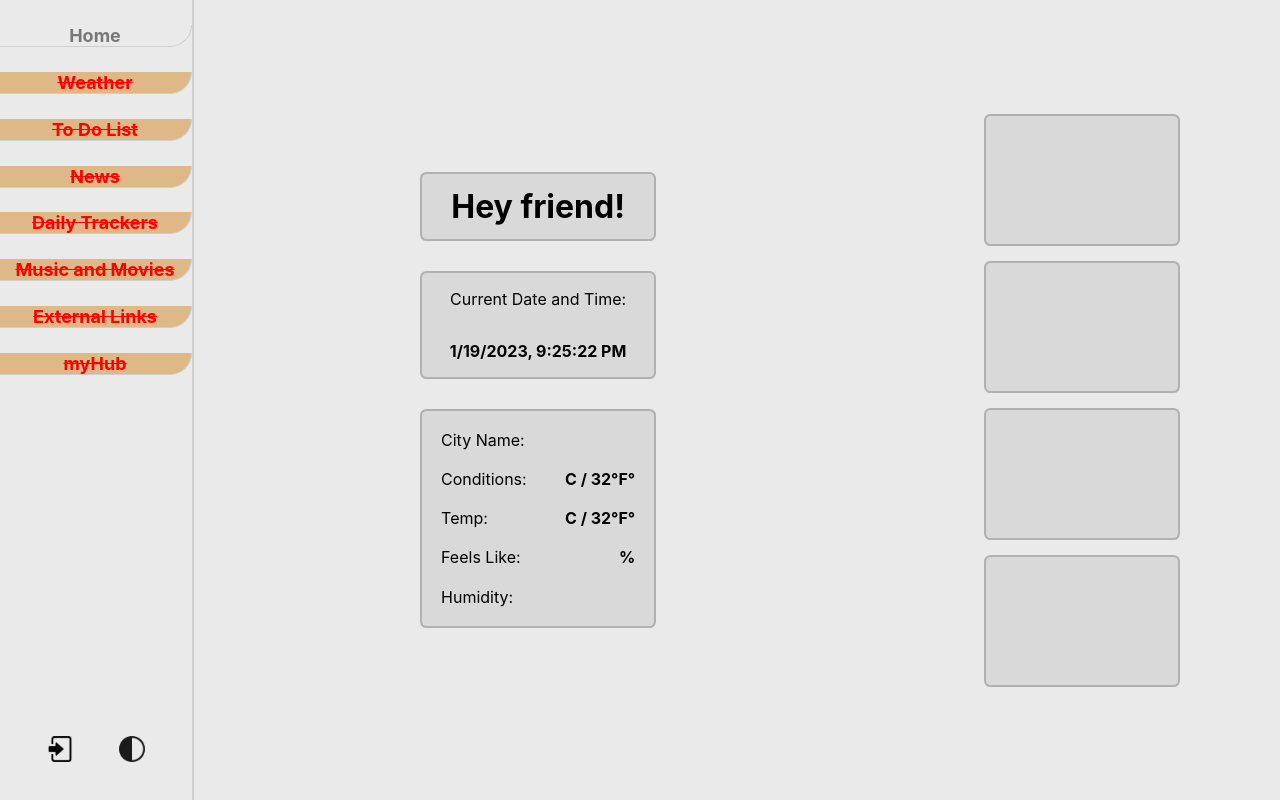
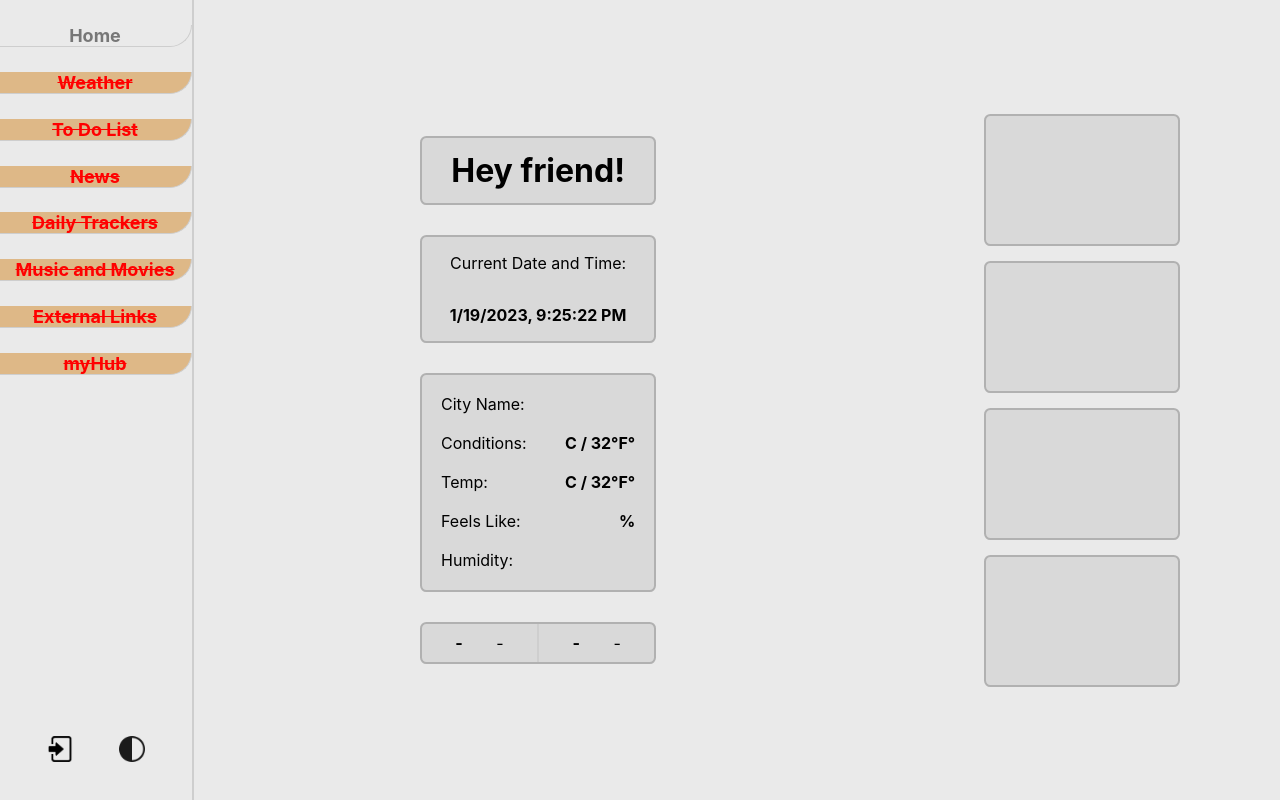
Before and after one commit to AxelrodAsaf/AsafDash, a React (Create React App) app: page / in a window 1280 px wide. Shown: the top 800 px of the page. Built offline with nearby package versions, Linux system fonts and the light colour scheme; no server answers.

Commit message:
Added live crncyCnvrtr to home;

```diff
--- a/package.json
+++ b/package.json
@@ -10,7 +10,10 @@
     "axios": "^1.2.3",
     "firebase": "^9.15.0",
     "react": "^18.2.0",
+    "react-currency-conv": "^1.1.0",
     "react-dom": "^18.2.0",
+    "react-dropdown": "^1.11.0",
+    "react-icons": "^4.7.1",
     "react-router-dom": "^6.7.0",
     "react-scripts": "5.0.1",
     "web-vitals": "^2.1.4"
--- a/src/pages/Home.jsx
+++ b/src/pages/Home.jsx
@@ -3,6 +3,7 @@ import Navbar from '../components/Navbar';
 import axios from "axios";
 import '../styles/App.css';
 import { async } from '@firebase/util';
+import CurrencyConverter from 'react-currency-conv/dist/currencyConverter';
 
 function Home(props) {
     const [weatherData, setWeatherData] = useState({});
@@ -11,6 +12,8 @@ function Home(props) {
     const [localHumidity, setLocalHumidity] = useState('');
     const [localFeelsLike, setLocalFeelsLike] = useState('');
     const [localWeatherType, setLocalWeatherType] = useState('');
+    const [convCurrency, setConvCurrency] = useState('');
+    const [convCurrency2, setConvCurrency2] = useState('');
     var loggedInUser = JSON.parse(localStorage.getItem('loggedInUser'));
     const [temp, setTemp] = useState(true)
 
@@ -64,6 +67,51 @@ function Home(props) {
     },[localWeatherType])
 
 
+    // Currency converter widget:
+        // USD to ILS
+    useEffect(() => {
+        const options = {
+            method: 'GET',
+            url: 'https://currency-converter-by-api-ninjas.p.rapidapi.com/v1/convertcurrency',
+            params: { have: 'USD', want: 'ILS', amount: '1' },
+            headers: {
+                'X-RapidAPI-Key': '403e5d243dmsh3c412b6a6d053d7p199ec7jsn140646d96bb9',
+                'X-RapidAPI-Host': 'currency-converter-by-api-ninjas.p.rapidapi.com'
+            }
+        };
+        axios.request(options).then(function (response) {
+            console.log(response.data);
+            setConvCurrency(response.data)
+        }).catch(function (error) {
+            console.error(error);
+        });
+    }, []);
+        // ILS to USD
+    useEffect(() => {
+        const options = {
+            method: 'GET',
+            url: 'https://currency-converter-by-api-ninjas.p.rapidapi.com/v1/convertcurrency',
+            params: { have: 'ILS', want: 'USD', amount: '1' },
+            headers: {
+                'X-RapidAPI-Key': '403e5d243dmsh3c412b6a6d053d7p199ec7jsn140646d96bb9',
+                'X-RapidAPI-Host': 'currency-converter-by-api-ninjas.p.rapidapi.com'
+            }
+        };
+        axios.request(options).then(function (response) {
+            console.log(response.data);
+            setConvCurrency2(response.data)
+        }).catch(function (error) {
+            console.error(error);
+        });
+    }, []);
+
+
+
+
+
+
+
+
     return (
         <div className='all-css'>
             <Navbar />
@@ -98,6 +146,29 @@ function Home(props) {
                             <p><strong>{localHumidity? localHumidity : <></>}%</strong></p>
                         </div>
                     </div>
+                    <div className="home-currency widget">
+                        <div className="home-currency-left">
+                            <div className="home-currency-left-sub">
+                                <strong>{convCurrency.new_currency}-</strong>
+                                <strong>{convCurrency.new_amount}</strong>
+                            </div>
+                            <div className="home-currency-left-sub">
+                                <p>{convCurrency.old_currency}-</p>
+                                <p>{convCurrency.old_amount}</p>
+                            </div>
+                        </div>
+                        <div className="home-currency-vl"/>
+                        <div className="home-currency-right">
+                            <div className="home-currency-right-sub">
+                                <strong>{convCurrency2.new_currency}-</strong>
+                                <strong>{convCurrency2.new_amount}</strong>
+                            </div>
+                            <div className="home-currency-right-sub">
+                                <p>{convCurrency2.old_currency}-</p>
+                                <p>{convCurrency2.old_amount}</p>
+                            </div>
+                        </div>
+                    </div>
                 </div>
                 <div className="home-right">
                     <div className='testwidget'></div>
--- a/src/styles/App.css
+++ b/src/styles/App.css
@@ -241,6 +241,44 @@ html {
   direction: rtl;
 }
 
+.home-currency {
+  height: 3vw;
+  display: flex;
+  flex-direction: row;
+  justify-content: space-between;
+  align-items: center;
+}
+
+.home-currency-left {
+  width: 50%;
+  display: flex;
+  justify-content: space-evenly;
+  align-items: center;
+}
+
+.home-currency-left-sub{
+  display: flex;
+  justify-content: space-around;
+  align-items: center;
+}
+
+.home-currency-right {
+  width: 50%;
+  display: flex;
+  justify-content: space-evenly;
+  align-items: center;
+}
+
+.home-currency-right-sub{
+  display: flex;
+  justify-content: space-around;
+  align-items: center;
+}
+.home-currency-vl {
+  border-left: 2px var(--borders) solid;
+  height: 3vw;
+}
+
 .testwidget {
   background-color: var(--widgetBackground);
   border: var(--headers) 2px solid;
```
Also changed, not shown: 1 other file (tests, documents, lock files or other folders).
